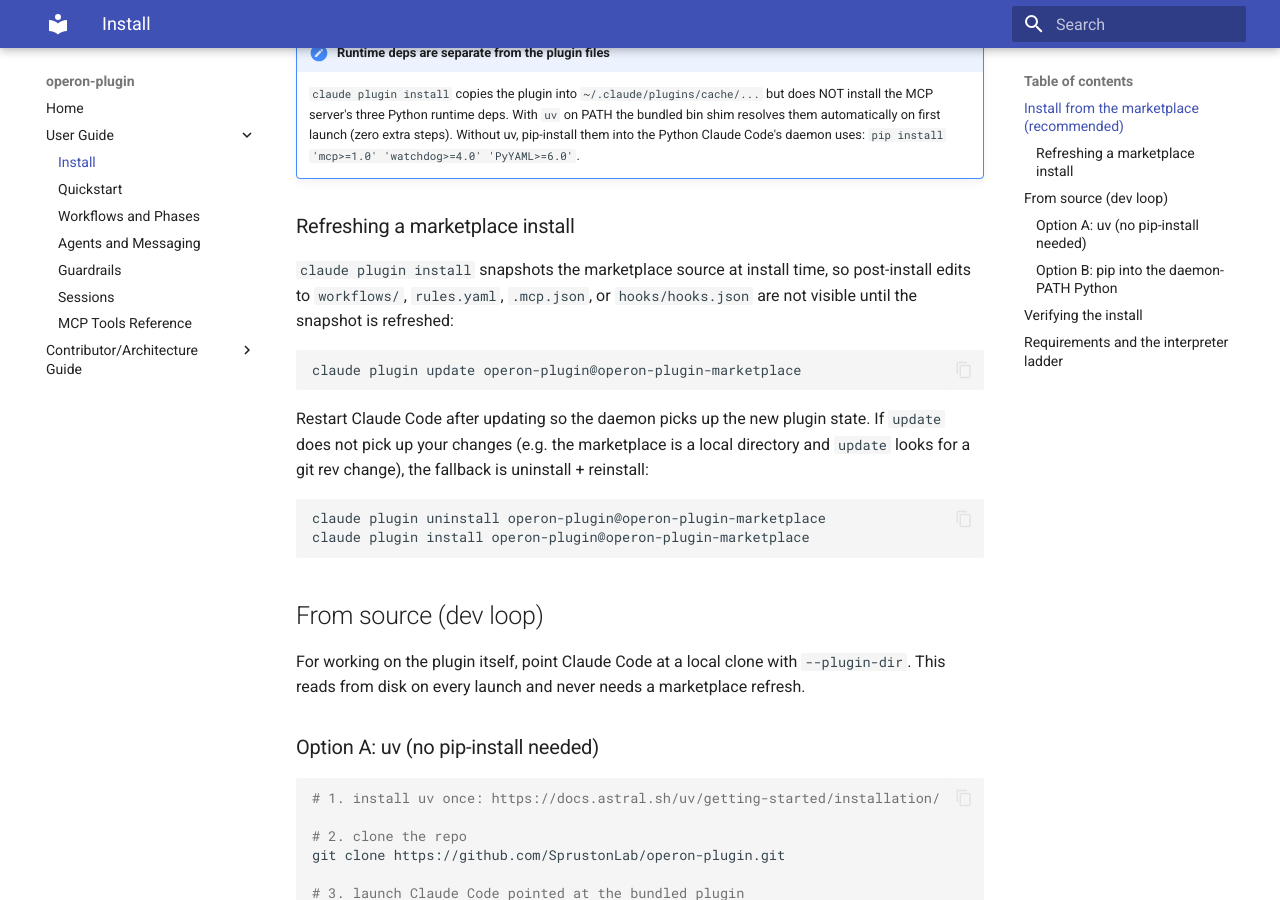
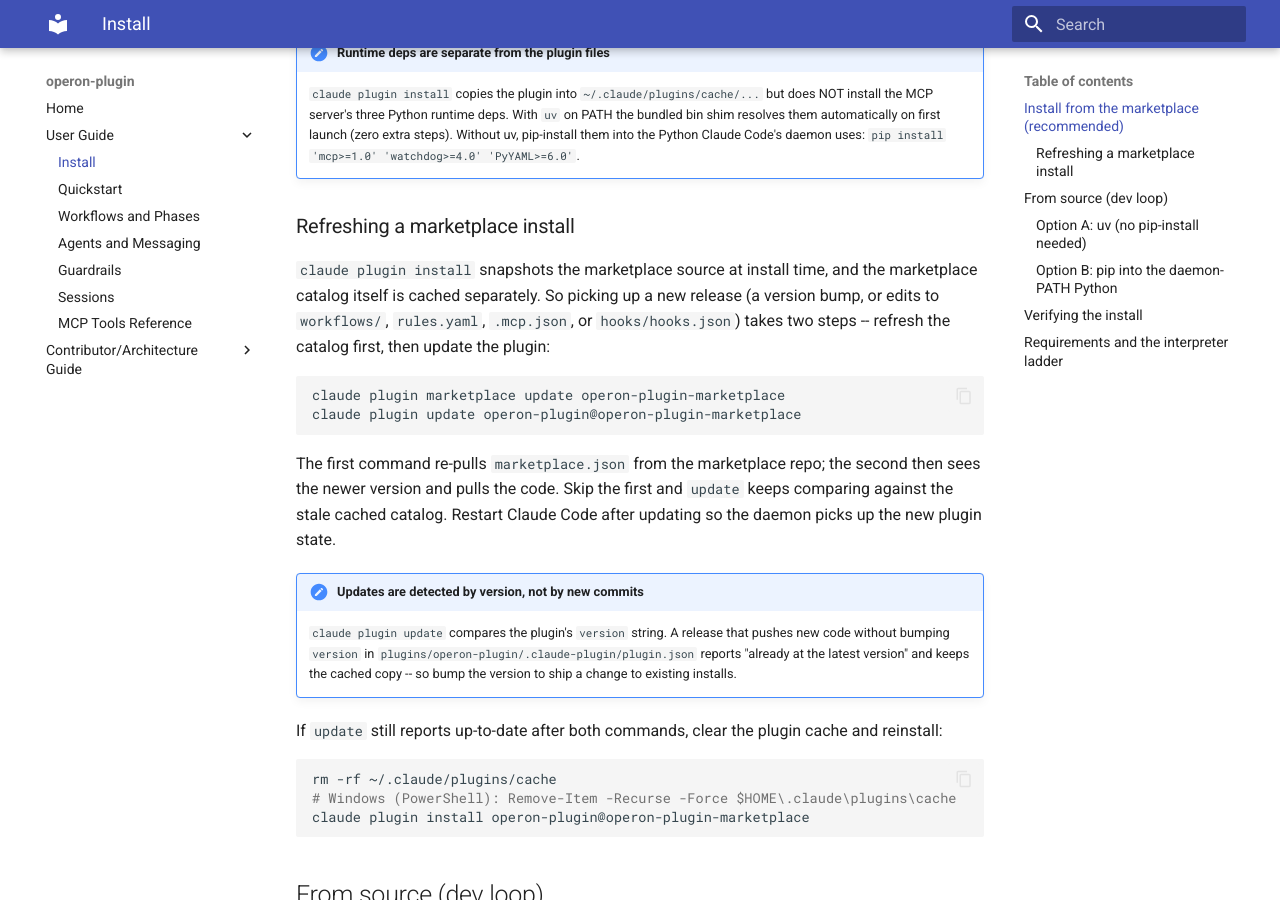
Before and after one commit to sprustonlab/operon-plugin, an MkDocs documentation site: the page built from docs/user-guide/install.md, in a window 1280 px wide and 900 px high, scrolled down 472 px. Built offline with MkDocs 1.6.1 and Material for MkDocs 9.7.7, drawn with Linux system fonts in a browser that asks for light colours.

Commit message:
docs: refreshing a marketplace install needs `marketplace update` first
Both the install guide and README told users to run `claude plugin
update` alone. That compares the cached catalog's version string, so a
new release is invisible until `claude plugin marketplace update`
re-pulls marketplace.json. Document the two-step sequence, the
version-string detection rule, and the cache-clear fallback.

Co-Authored-By: Claude Opus 4.7 (1M context) <noreply@anthropic.com>

````diff
--- a/docs/user-guide/install.md
+++ b/docs/user-guide/install.md
@@ -28,20 +28,35 @@ claude plugin install operon-plugin@operon-plugin-marketplace
 ### Refreshing a marketplace install
 
 `claude plugin install` snapshots the marketplace source at install
-time, so post-install edits to `workflows/`, `rules.yaml`, `.mcp.json`,
-or `hooks/hooks.json` are not visible until the snapshot is refreshed:
+time, and the marketplace catalog itself is cached separately. So
+picking up a new release (a version bump, or edits to `workflows/`,
+`rules.yaml`, `.mcp.json`, or `hooks/hooks.json`) takes two steps --
+refresh the catalog first, then update the plugin:
 
 ```bash
+claude plugin marketplace update operon-plugin-marketplace
 claude plugin update operon-plugin@operon-plugin-marketplace
 ```
 
-Restart Claude Code after updating so the daemon picks up the new
-plugin state. If `update` does not pick up your changes (e.g. the
-marketplace is a local directory and `update` looks for a git rev
-change), the fallback is uninstall + reinstall:
+The first command re-pulls `marketplace.json` from the marketplace
+repo; the second then sees the newer version and pulls the code. Skip
+the first and `update` keeps comparing against the stale cached catalog.
+Restart Claude Code after updating so the daemon picks up the new plugin
+state.
+
+!!! note "Updates are detected by version, not by new commits"
+    `claude plugin update` compares the plugin's `version` string. A
+    release that pushes new code without bumping `version` in
+    `plugins/operon-plugin/.claude-plugin/plugin.json` reports "already
+    at the latest version" and keeps the cached copy -- so bump the
+    version to ship a change to existing installs.
+
+If `update` still reports up-to-date after both commands, clear the
+plugin cache and reinstall:
 
 ```bash
-claude plugin uninstall operon-plugin@operon-plugin-marketplace
+rm -rf ~/.claude/plugins/cache
+# Windows (PowerShell): Remove-Item -Recurse -Force $HOME\.claude\plugins\cache
 claude plugin install operon-plugin@operon-plugin-marketplace
 ```
 
````
Also changed, not shown: README.md (+16 -10 lines).
